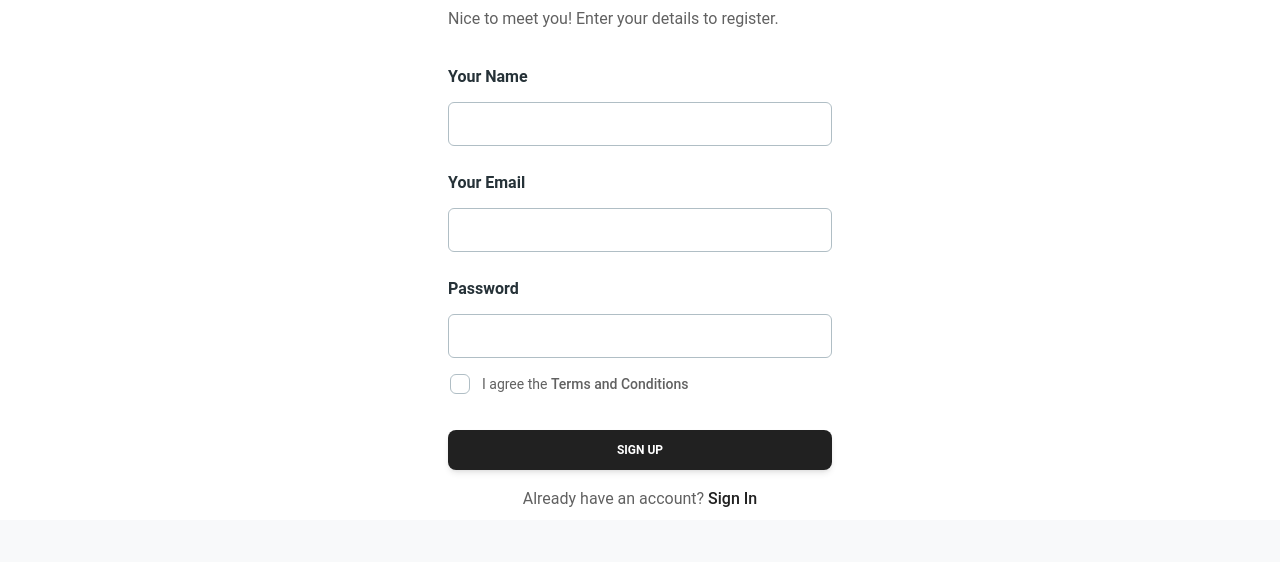
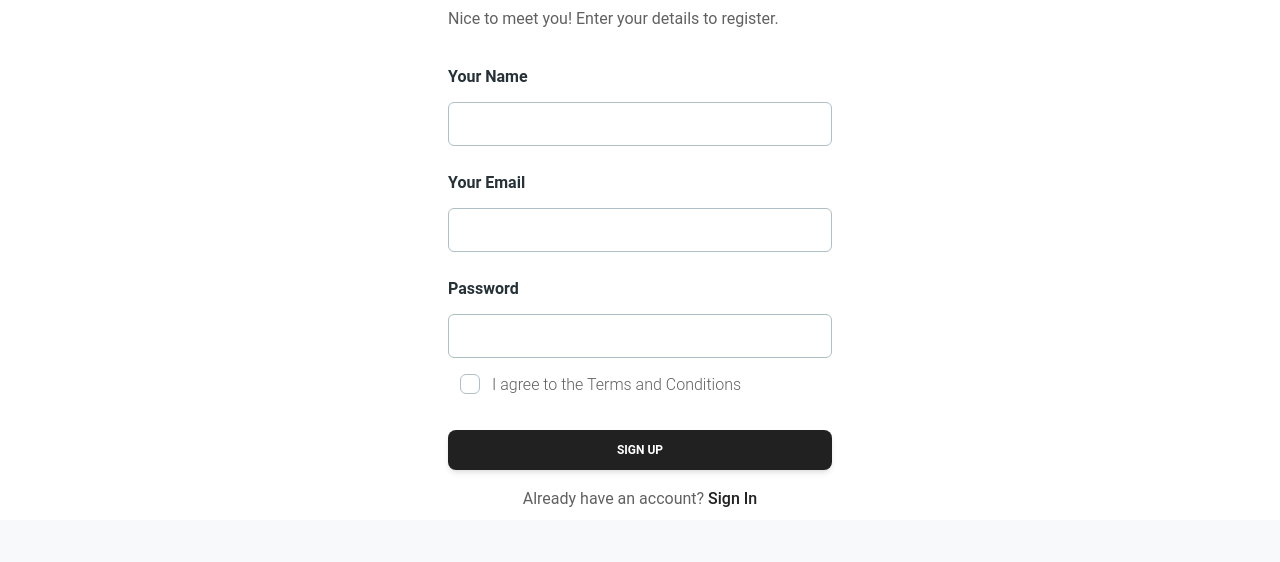
Before and after one commit to tasbehanawaz/YOGA_APP, a React (Vite) app in the folder frontend/: page /logins in a window 1280 px wide. Shown: the part 155-717 px from the top of the page. Built offline with nearby package versions, Linux system fonts and the light colour scheme.

Commit message:
registartion form working

```diff
--- a/frontend/src/components/form/form.jsx
+++ b/frontend/src/components/form/form.jsx
@@ -1,3 +1,4 @@
+import { useState } from 'react';
 import {
   Card,
   Input,
@@ -5,82 +6,87 @@ import {
   Button,
   Typography,
 } from '@material-tailwind/react';
-
 import './form.css';
 
 export function SimpleRegistrationForm() {
+  // State for the form fields
+  const [username, setUsername] = useState('');
+  const [email, setEmail] = useState('');
+  const [password, setPassword] = useState('');
+  const [error, setError] = useState('');
+  const [success, setSuccess] = useState('');
+
+  // Handle form submit
+  const handleSubmit = async (event) => {
+    event.preventDefault();
+    setError(''); // Clear previous errors
+    setSuccess('');
+
+    // Sending data to the PHP backend
+    const response = await fetch('http://localhost:8001/register.php', {  // Updated URL
+      method: 'POST',
+      headers: {
+        'Content-Type': 'application/x-www-form-urlencoded',
+      },
+      body: new URLSearchParams({
+        'username': username,
+        'email': email,
+        'password': password,
+      })
+    });
+    const responseData = await response.json();
+    if (responseData.error) {
+      setError(responseData.error);
+    } else {
+      setSuccess(responseData.success);
+      // Reset fields
+      setUsername('');
+      setEmail('');
+      setPassword('');
+    }
+  };
+
   return (
     <div className="form_container">
       <Card color="transparent" shadow={false}>
-        <Typography variant="h4" color="blue-gray">
-          Sign Up
-        </Typography>
+        <Typography variant="h4" color="blue-gray">Sign Up</Typography>
         <Typography color="gray" className="mt-1 font-normal">
           Nice to meet you! Enter your details to register.
         </Typography>
-        <form className="mt-8 mb-2 w-80 max-w-screen-lg sm:w-96">
+        {error && <div className="text-red-500">{error}</div>}
+        {success && <div className="text-green-500">{success}</div>}
+        <form onSubmit={handleSubmit} className="mt-8 mb-2 w-80 max-w-screen-lg sm:w-96">
           <div className="mb-1 flex flex-col gap-6">
-            <Typography variant="h6" color="blue-gray" className="-mb-3">
-              Your Name
-            </Typography>
+            <Typography variant="h6" color="blue-gray" className="-mb-3">Your Name</Typography>
+            <Input
+              size="lg"
+              placeholder="Your Name"
+              value={username}
+              onChange={(e) => setUsername(e.target.value)}
+              className="!border-t-blue-gray-200 focus:!border-t-gray-900"
+            />
+            <Typography variant="h6" color="blue-gray" className="-mb-3">Your Email</Typography>
             <Input
               size="lg"
               placeholder="name@mail.com"
-              className=" !border-t-blue-gray-200 focus:!border-t-gray-900"
-              labelProps={{
-                className: 'before:content-none after:content-none',
-              }}
+              value={email}
+              onChange={(e) => setEmail(e.target.value)}
+              className="!border-t-blue-gray-200 focus:!border-t-gray-900"
             />
-            <Typography variant="h6" color="blue-gray" className="-mb-3">
-              Your Email
-            </Typography>
-            <Input
-              size="lg"
-              placeholder="name@mail.com"
-              className=" !border-t-blue-gray-200 focus:!border-t-gray-900"
-              labelProps={{
-                className: 'before:content-none after:content-none',
-              }}
-            />
-            <Typography variant="h6" color="blue-gray" className="-mb-3">
-              Password
-            </Typography>
+            <Typography variant="h6" color="blue-gray" className="-mb-3">Password</Typography>
             <Input
               type="password"
               size="lg"
               placeholder="********"
-              className=" !border-t-blue-gray-200 focus:!border-t-gray-900"
-              labelProps={{
-                className: 'before:content-none after:content-none',
-              }}
+              value={password}
+              onChange={(e) => setPassword(e.target.value)}
+              className="!border-t-blue-gray-200 focus:!border-t-gray-900"
             />
           </div>
-          <Checkbox
-            label={
-              <Typography
-                variant="small"
-                color="gray"
-                className="flex items-center font-normal"
-              >
-                I agree the
-                <a
-                  href="#"
-                  className="font-medium transition-colors hover:text-gray-900"
-                >
-                  &nbsp;Terms and Conditions
-                </a>
-              </Typography>
-            }
-            containerProps={{ className: '-ml-2.5' }}
-          />
-          <Button className="mt-6" fullWidth>
-            sign up
-          </Button>
+          <Checkbox label="I agree to the Terms and Conditions" />
+          <Button type="submit" className="mt-6" fullWidth>Sign Up</Button>
           <Typography color="gray" className="mt-4 text-center font-normal">
-            Already have an account?{' '}
-            <a href="#" className="font-medium text-gray-900">
-              Sign In
-            </a>
+            Already have an account? <a href="#" className="font-medium text-gray-900">Sign In</a>
           </Typography>
         </form>
       </Card>
```
Also changed, not shown: 2 other files (tests, documents, lock files or other folders).
